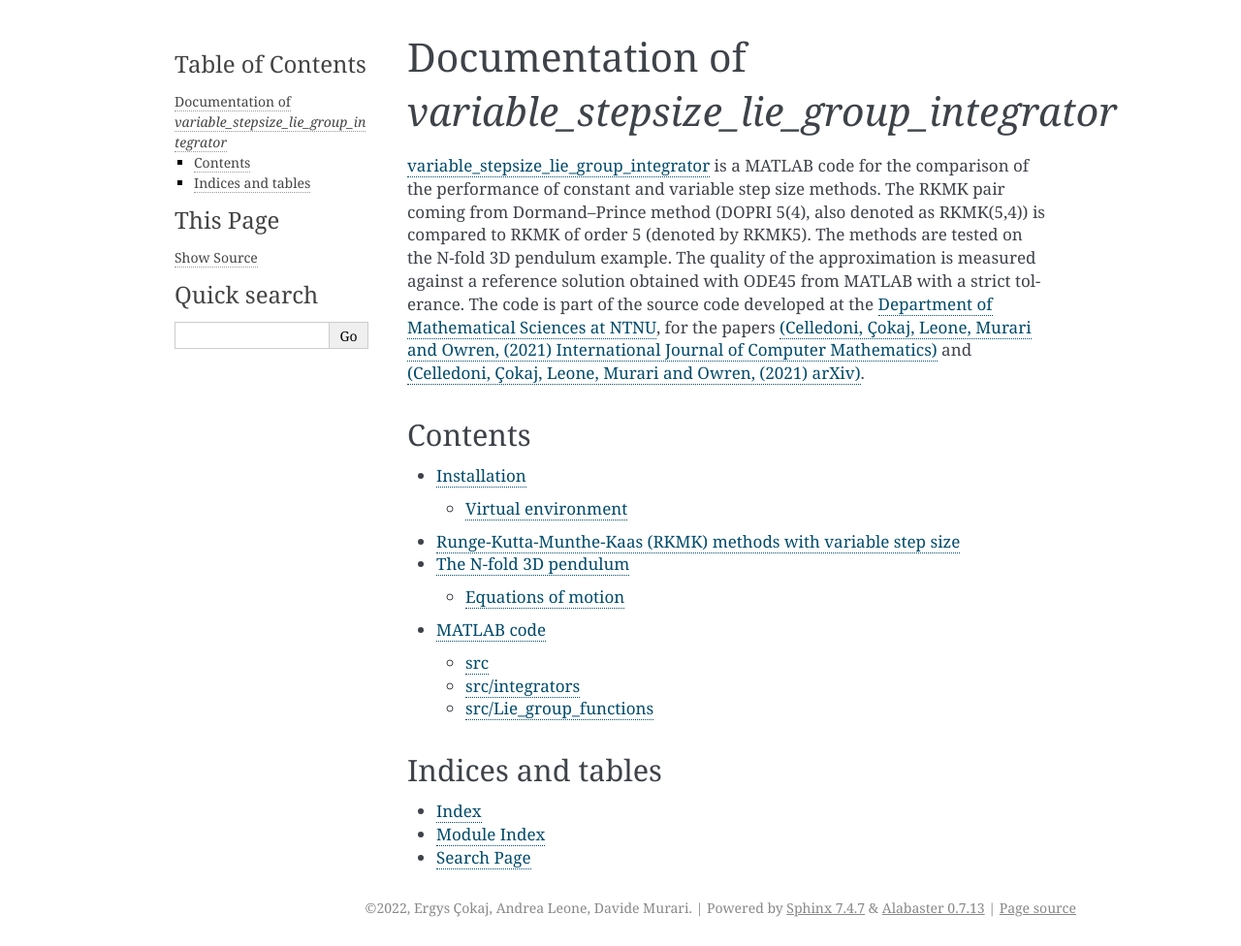
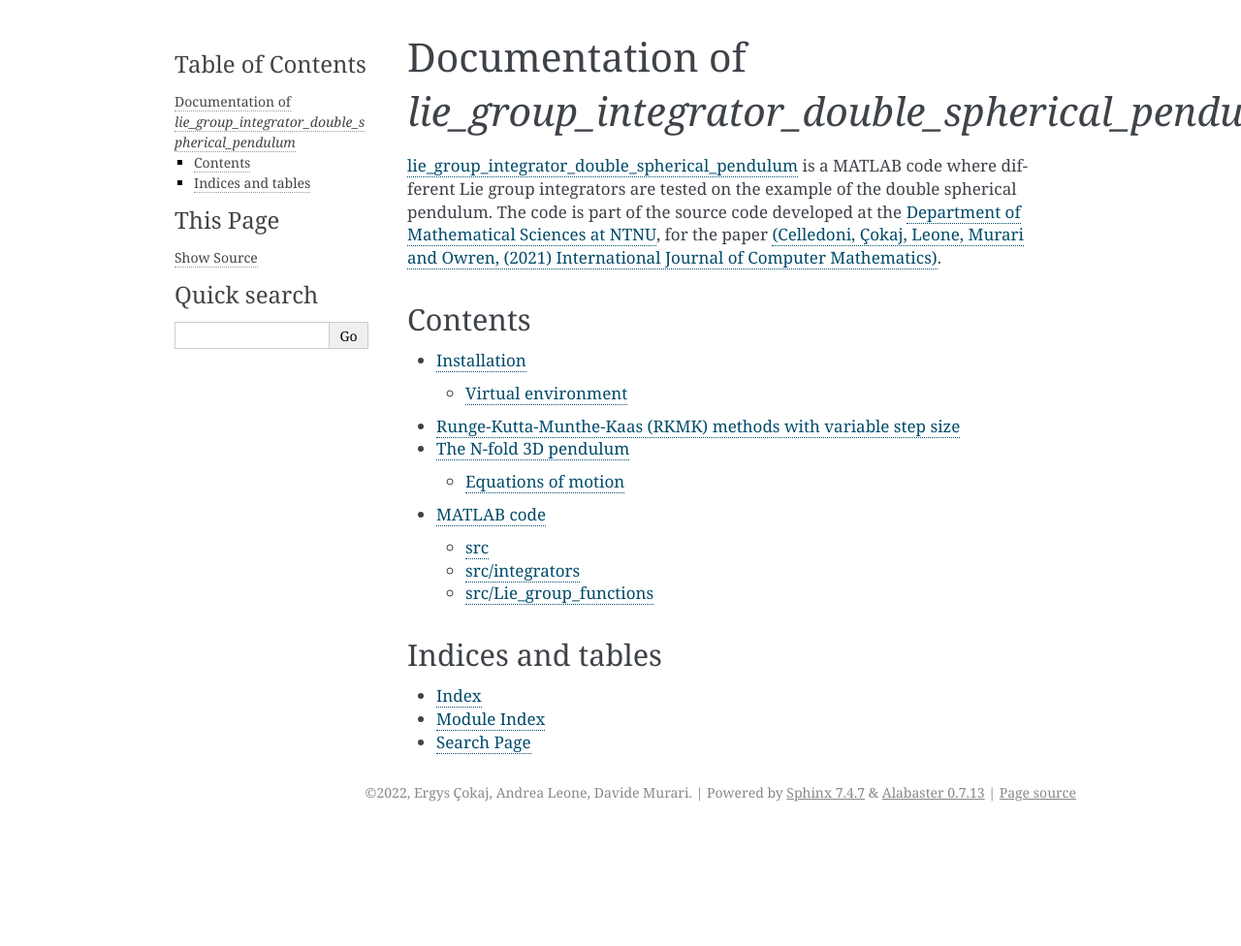
Before and after one commit to THREAD-3-2/lie_group_integrators_double_spherical_pendulum, a Sphinx documentation site: the page built from docs/index.rst, in a window 1280 px wide. Shown: the whole page at 97% size. Built offline with Sphinx 7.4.7, drawn with Linux system fonts in a browser that asks for light colours; after the commit the page ends 900 px from its top, so only the background shows below that.

Commit message:
Update index.rst

```diff
--- a/docs/index.rst
+++ b/docs/index.rst
@@ -1,13 +1,9 @@
-==========================================================
- Documentation of `variable_stepsize_lie_group_integrator`
-==========================================================
+==================================================================
+ Documentation of `lie_group_integrator_double_spherical_pendulum`
+==================================================================
 
-`variable_stepsize_lie_group_integrator <https://github.com/THREAD-3-2/variable_stepsize_lie_group_integrator>`_
-is a MATLAB code for the comparison of the performance of constant and variable step size methods.
-The RKMK pair coming from Dormand–Prince method (DOPRI 5(4), also denoted as RKMK(5,4)) is compared to RKMK of order 5 (denoted by RKMK5).
-The methods are tested on the N-fold 3D pendulum example. The quality of the
-approximation is measured against a reference solution obtained with ODE45 from
-MATLAB with a strict tolerance. The code is part of the source code developed at the `Department of Mathematical Sciences at NTNU <https://www.ntnu.edu/imf>`_, for the papers `(Celledoni, Çokaj, Leone, Murari and Owren, (2021) International Journal of Computer Mathematics) <https://doi.org/10.1080/00207160.2021.1966772>`_ and `(Celledoni, Çokaj, Leone, Murari and Owren, (2021) arXiv) <https://doi.org/10.48550/arXiv.2109.12325>`_.
+`lie_group_integrator_double_spherical_pendulum <https://github.com/THREAD-3-2/lie_group_integrator_double_spherical_pendulum>`_
+is a MATLAB code where different Lie group integrators are tested on the example of the double spherical pendulum. The code is part of the source code developed at the `Department of Mathematical Sciences at NTNU <https://www.ntnu.edu/imf>`_, for the paper `(Celledoni, Çokaj, Leone, Murari and Owren, (2021) International Journal of Computer Mathematics) <https://doi.org/10.1080/00207160.2021.1966772>`_.
 
 
 Contents
```
